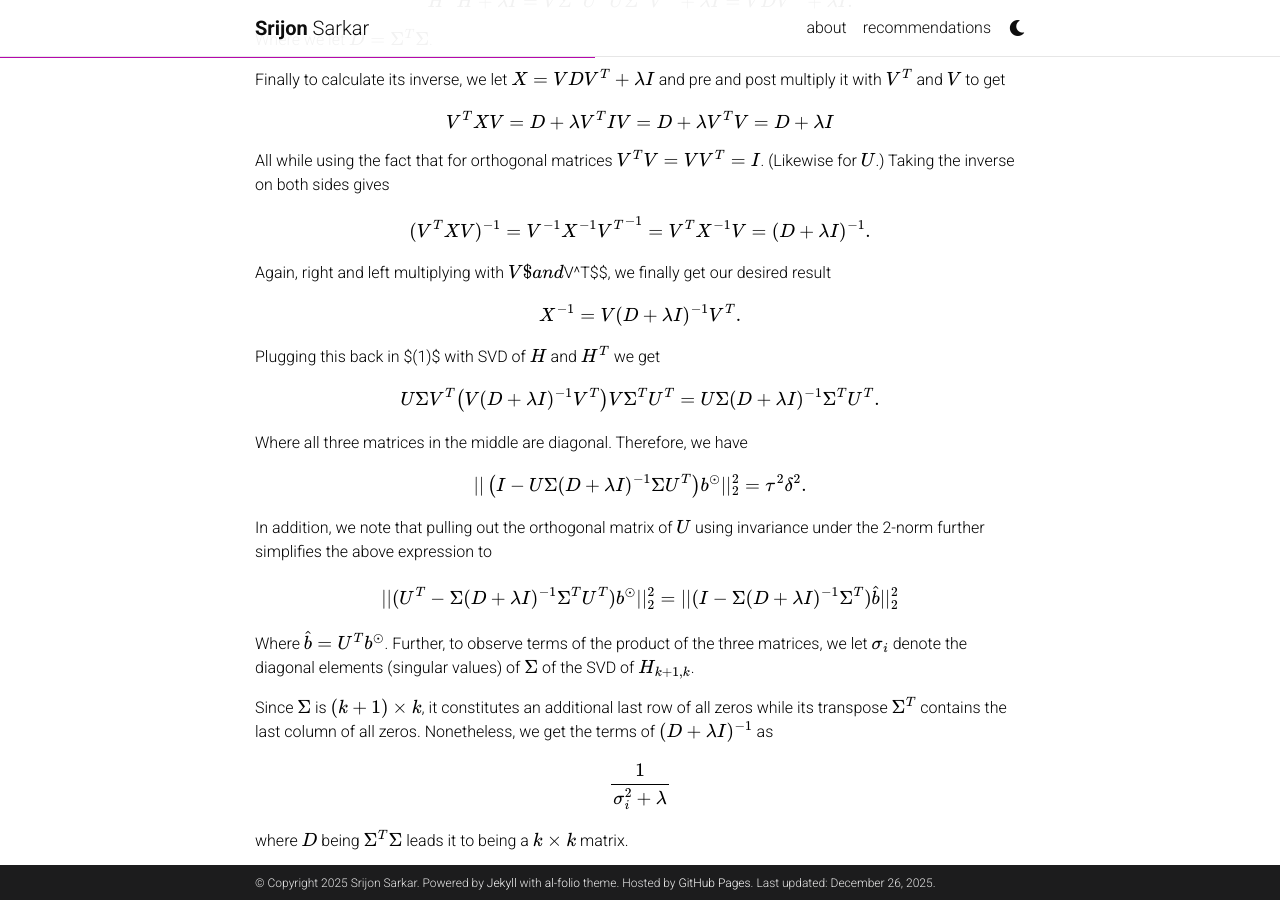
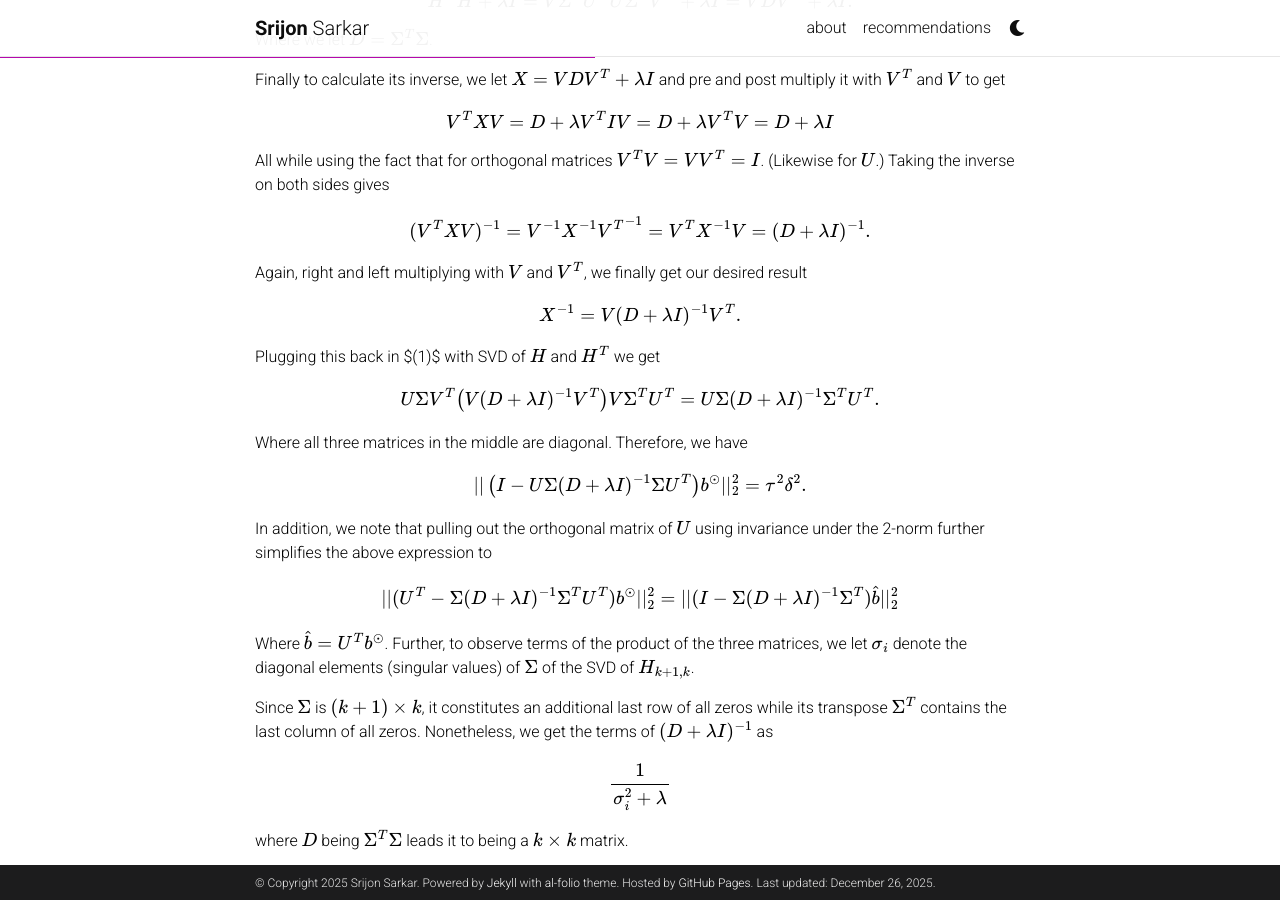
Before and after one commit to sarkarsrijon/sarkarsrijon.github.io, a Jekyll site: the page built from _posts/2025-12-25-atik-method.md, in a window 1280 px wide and 900 px high, scrolled down 1241 px. Built offline with Jekyll 4.4.1, drawn with Linux system fonts in a browser that asks for light colours; comment, search, counter and statistics services are not loaded; a style sheet for code colours, icons or effects is not loaded.

```diff
--- a/_posts/2025-12-25-atik-method.md
+++ b/_posts/2025-12-25-atik-method.md
@@ -56,7 +56,7 @@ All while using the fact that for orthogonal matrices $$V^TV = VV^T = I$$. (Like
 
 $$(V^TXV)^{-1} = V^{-1}X^{-1}{V^T}^{-1} = V^TX^{-1}V = (D+\lambda I)^{-1}.$$
 
-Again, right and left multiplying with $$V$ and $$V^T$$, we finally get our desired result
+Again, right and left multiplying with $$V$$ and $$V^T$$, we finally get our desired result
 
 $$X^{-1} = V(D+\lambda I)^{-1}V^T.$$
 
```
